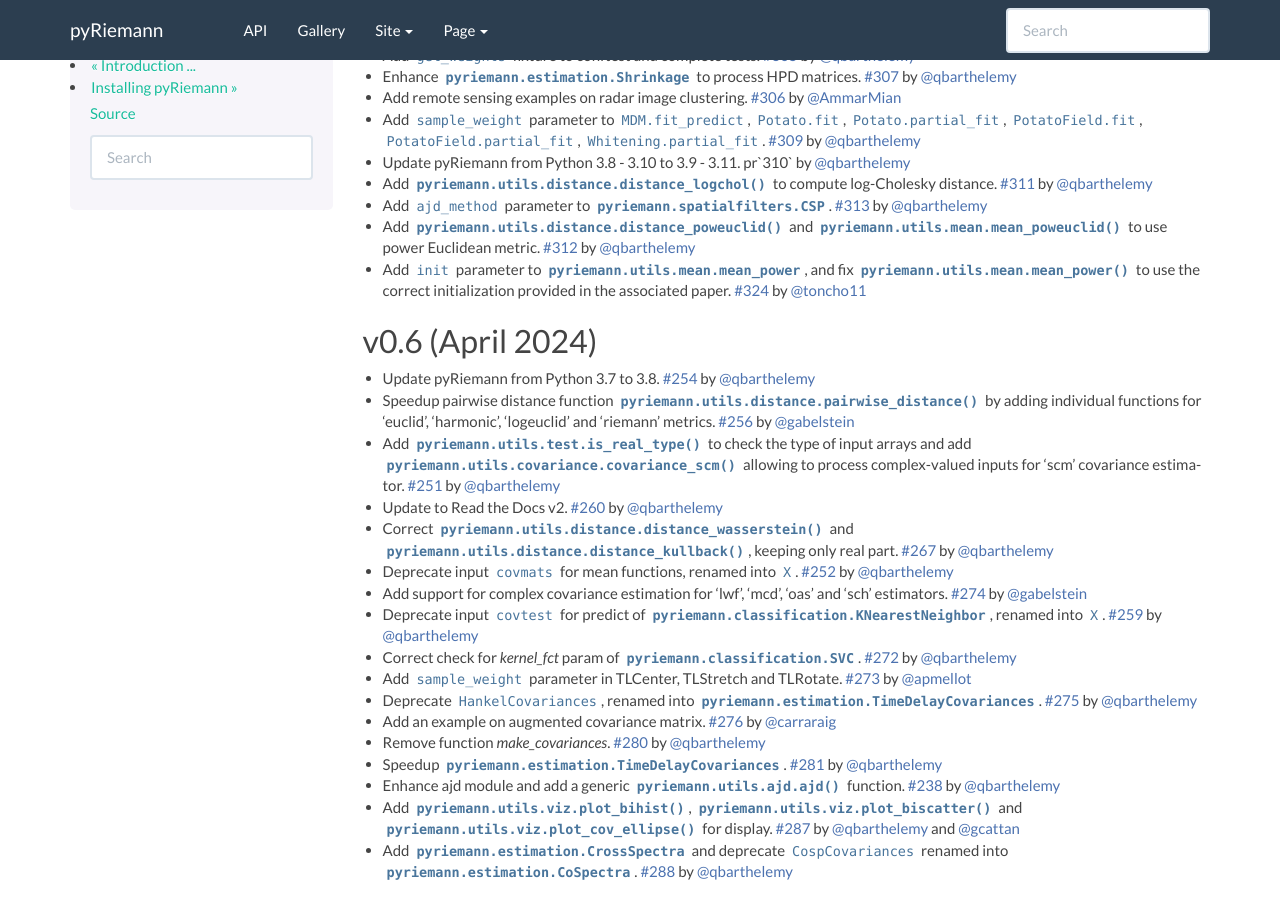
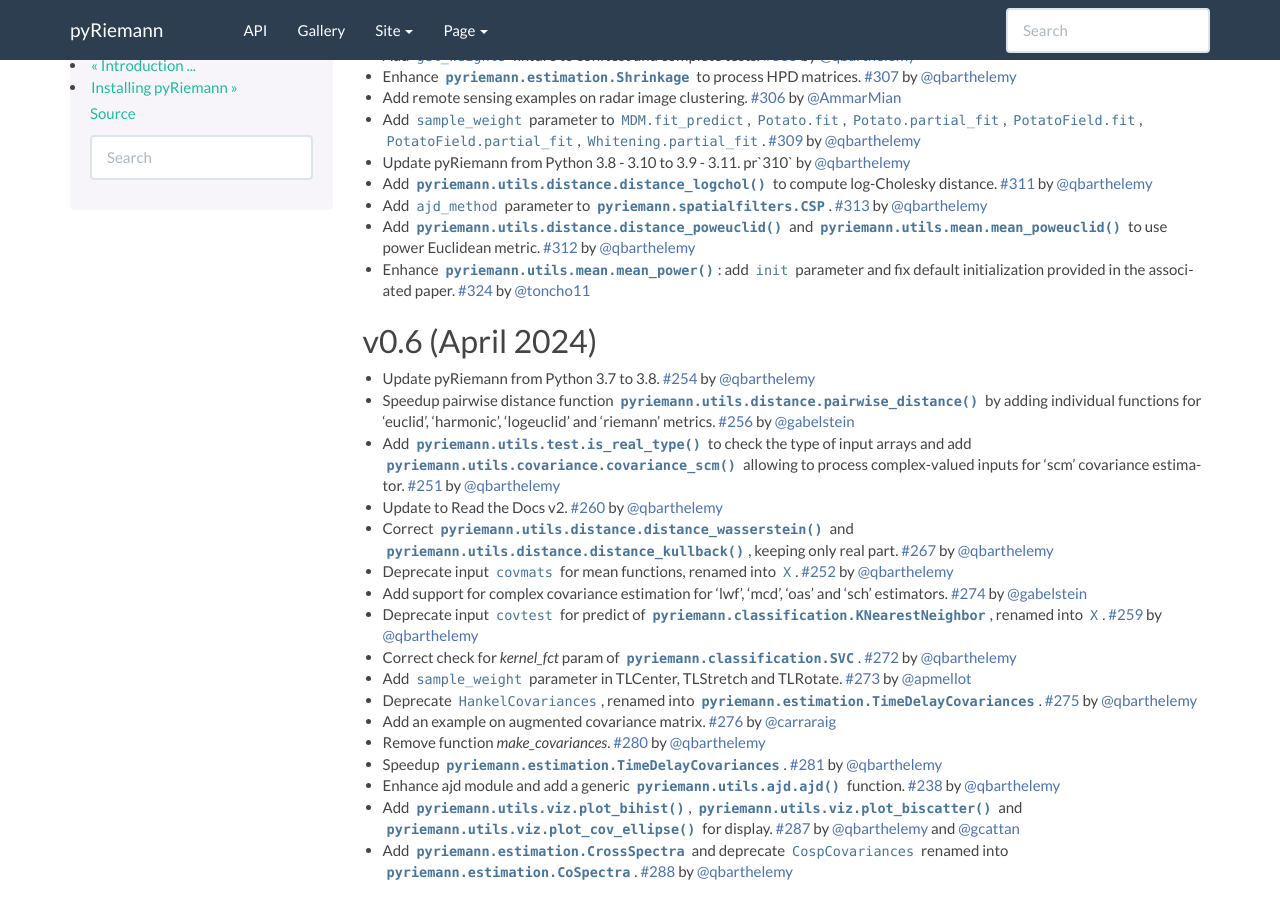
Before and after one commit to pyRiemann/pyRiemann, a Sphinx documentation site: the page built from doc/whatsnew.rst, in a window 1280 px wide and 900 px high, scrolled down 329 px. Built offline with Sphinx 7.4.7, drawn with Linux system fonts in a browser that asks for light colours; pages that are not in the unit, such as notebooks, are missing from menus; the version number could not be read and is left out.

Commit message:
last modifs

```diff
--- a/doc/whatsnew.rst
+++ b/doc/whatsnew.rst
@@ -35,8 +35,7 @@ v0.7.dev
 
 - Add :func:`pyriemann.utils.distance.distance_poweuclid` and :func:`pyriemann.utils.mean.mean_poweuclid` to use power Euclidean metric. :pr:`312` by :user:`qbarthelemy`
 
-- Add ``init`` parameter to :class:`pyriemann.utils.mean.mean_power`, and
-  fix :func:`pyriemann.utils.mean.mean_power` to use the correct initialization provided in the associated paper. :pr:`324` by :user:`toncho11`
+- Enhance :func:`pyriemann.utils.mean.mean_power`: add ``init`` parameter and fix default initialization provided in the associated paper. :pr:`324` by :user:`toncho11`
 
 v0.6 (April 2024)
 -----------------
```
